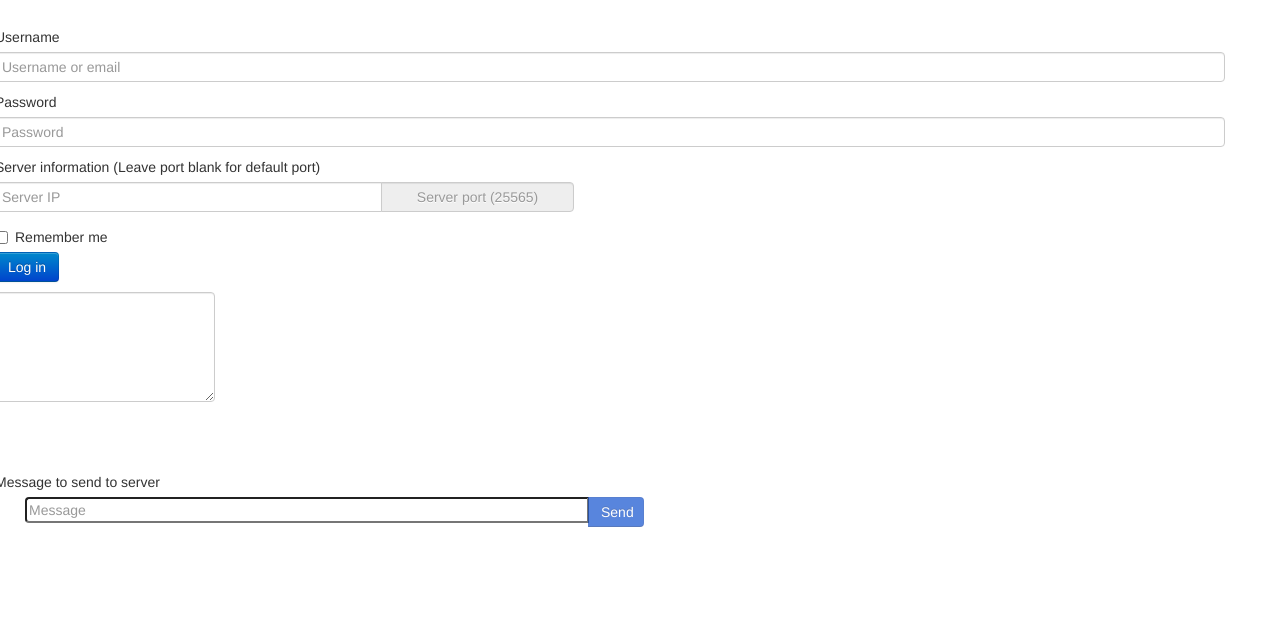
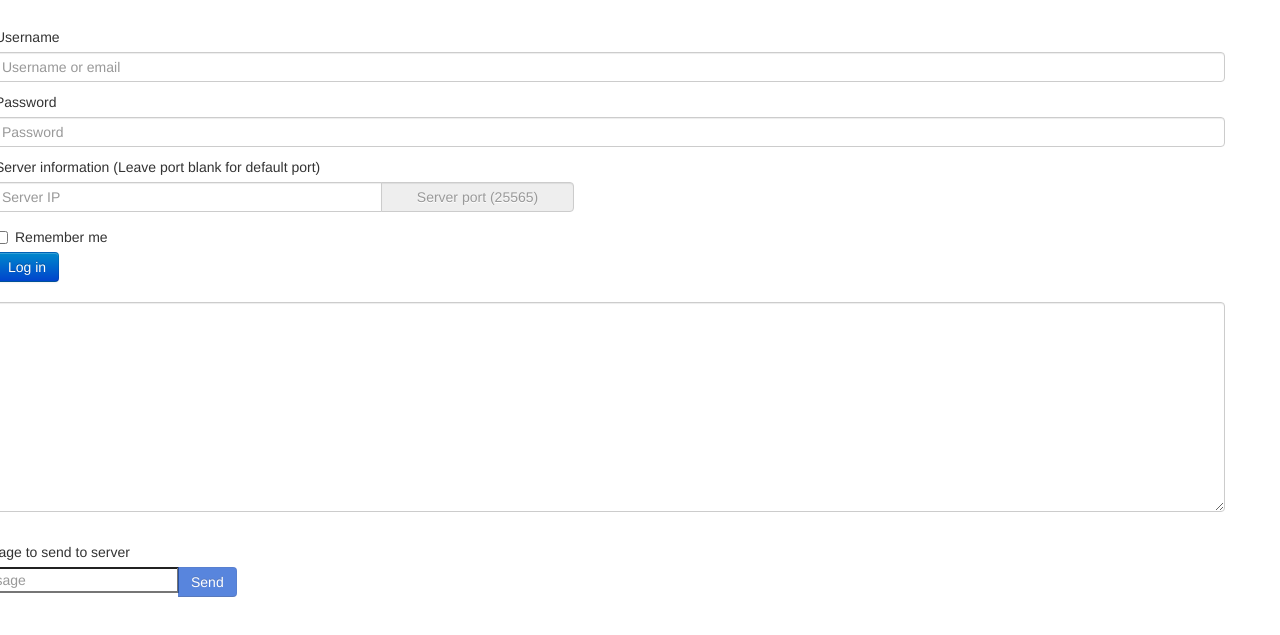
Before and after one commit to JorelAli/WMcChat2, a website: page client/index.html in a window 1280 px wide. Shown: the part 143-778 px from the top of the page. Drawn offline with nearby package versions, Linux system fonts and the light colour scheme; no server answers.

Commit message:
Formatting adjustments for webpage

```diff
--- a/client/index.html
+++ b/client/index.html
@@ -1,5 +1,6 @@
 <!DOCTYPE html>
 <html lang="en" ng-app>
+
 <head>
     <title>Chat Example</title>
     <meta name="viewport" content="width=device-width, initial-scale=1.0">
@@ -42,10 +43,14 @@
             // });
 
             socket.on('chatbox', function(msg) {
-          if(!$scope.chatbox) {
-            $scope.$apply(function() {$scope.chatbox = msg + "\n";});
+                if (!$scope.chatbox) {
+                    $scope.$apply(function() {
+                        $scope.chatbox = msg + "\n";
+                    });
                 } else {
-            $scope.$apply(function() {$scope.chatbox = $scope.chatbox + msg + "\n";});
+                    $scope.$apply(function() {
+                        $scope.chatbox = $scope.chatbox + msg + "\n";
+                    });
                 }
             });
 
@@ -56,12 +61,13 @@
 
             $scope.login = function login() {
                 //TODO: encrypt password
-          socket.emit('login', [ $scope.uname, $scope.pword, $scope.serverip, $scope.serverport ]);
+                socket.emit('login', [$scope.uname, $scope.pword, $scope.serverip, $scope.serverport]);
             };
 
         }
     </script>
 </head>
+
 <body>
     <div class="container" ng-controller="ChatController">
         <div class="navbar navbar-fixed-top navbar-inverse">
@@ -96,7 +102,7 @@
                         <div class="controls">
                             <div class="input-append">
                                 <input type="text" class="input-block-level" ng-model="serverip" placeholder="Server IP">
-                      <input type="text" class="add-on" ng-model="serverport" placeholder = "Server port (25565)">
+                                <input type="text" class="add-on" ng-model="serverport" placeholder="Server port (25565)">
                             </div>
                         </div>
 
@@ -107,14 +113,26 @@
                             <input type="submit" class="btn btn-primary" value="Log in">
                         </div>
                     </div>
+                </form>
 
-              <!-- Chat box goes here -->
-            <textarea class="form-control" rows="5" ng-model="chatbox" ng-bind="chatbox" id="theChatBox"></textarea>
-
+                <!--Text box -->
+                <textarea class="input-block-level" rows="10" ng-model="chatbox" ng-bind="chatbox" id="theChatBox"></textarea>
+                </br>
+                <div class="row controls">
+                    <form ng-submit="chat()">
+                        <div class="control-group">
+                            <label class="control-label" for="inputPassword">Message to send to server</label>
+                            <div class="input-append">
+                                <input type="msg" ng-model="msg" placeholder="Message">
+                                <input type="submit" class="btn btn-primary" value="Send" ng-disabled="!msg">
+                            </div>
+                        </div>
                     </form>
                 </div>
 
-        </br></br>
+            </div>
+
+
 
             <!-- Roster stuff thing
 				<div class="span4">
@@ -127,15 +145,7 @@
 				-->
 
             <!-- Messaging -->
-          <div class="row controls">
-            <form ng-submit="chat()">
-              <label class="control-label" for="inputPassword">Message to send to server</label>
-              <div class="input-append span7">
-                <input type="msg" class="span6" ng-model="msg" placeholder="Message">
-                <input type="submit" class="span1 btn btn-primary" value="Send" ng-disabled="!msg">
-              </div>
-            </form>
-          </div>
+
         </div>
     </div>
     </div>
@@ -144,4 +154,5 @@
     <script src="/js/bootstrap.min.js"></script>
     <script src="/js/angular.min.js"></script>
 </body>
+
 </html>
```
Lines whose indentation alone changed are shown as unchanged.
